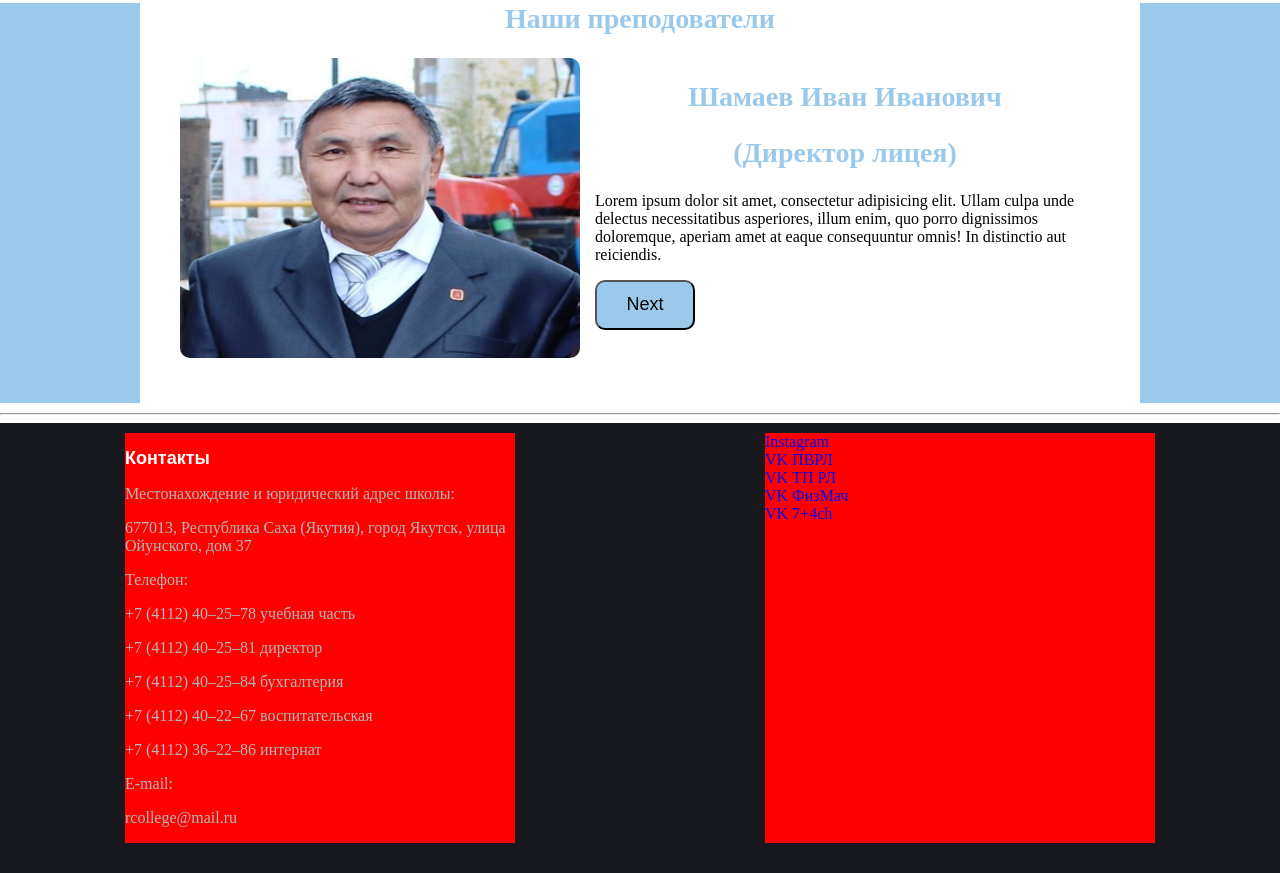
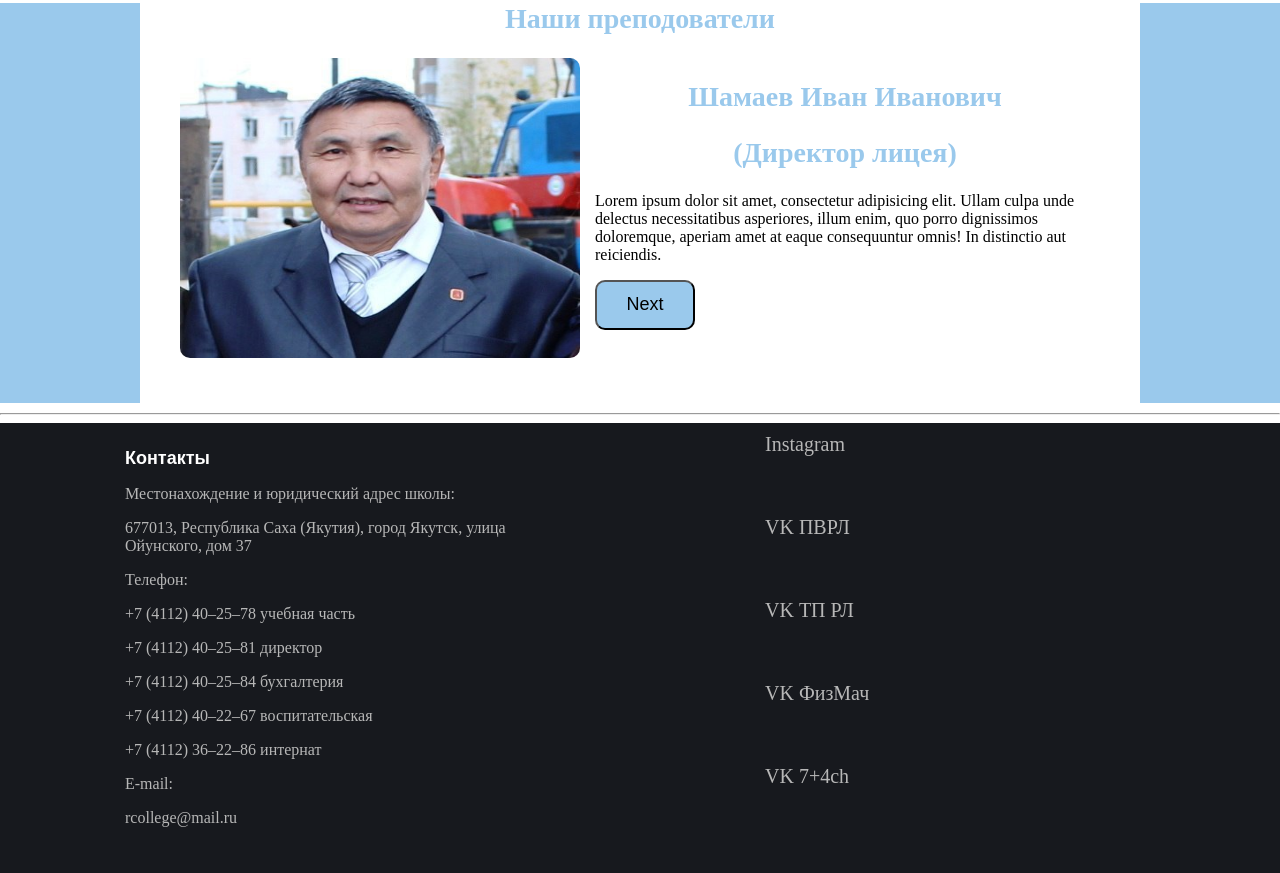
Before and after one commit to Tatukha29/RL, a plain HTML site: page index.html in a window 1280 px wide. Shown: the part 1289-2162 px from the top of the page. Drawn offline with Linux system fonts and the light colour scheme.

Commit message:
Add files via upload

```diff
--- a/index.html
+++ b/index.html
@@ -241,27 +241,28 @@ rcollege@mail.ru
 
     </div>
     <div class="chapter">
-       <div>
+       <div class="a">
+
         <a href="#" >
             Instagram
         </a>
         </div>
-        <div>
+        <div class="a">
         <a href="#">
         VK ПВРЛ
         </a>
         </div>
-        <div>
+        <div class="a">
         <a href="#">
         VK  ТП РЛ
         </a>
         </div>
-        <div>
+        <div class="a">
         <a href="#">
         VK ФизМач
         </a>
         </div>
-        <div>
+        <div class="a">
         <a href="#">
         VK 7+4сh
         </a>
--- a/style.css
+++ b/style.css
@@ -251,7 +251,7 @@ Color: #9ac9ec;
     margin-left: auto;
     margin-right: auto;
 
-    background: red;
+
 
 }
 .chapter h2{
@@ -264,7 +264,13 @@ Color: #9ac9ec;
     color: #b7b7b7;
     font-size: 16px;
 }
-.chapter{
+.chapter a{
     text-decoration: none;
-    color: #b7b7b7
+    color: #b7b7b7;
+    font-size: 20px;
+
 }
+.a{
+    margin-bottom: 60px;
+    display: flex;
+}
```
